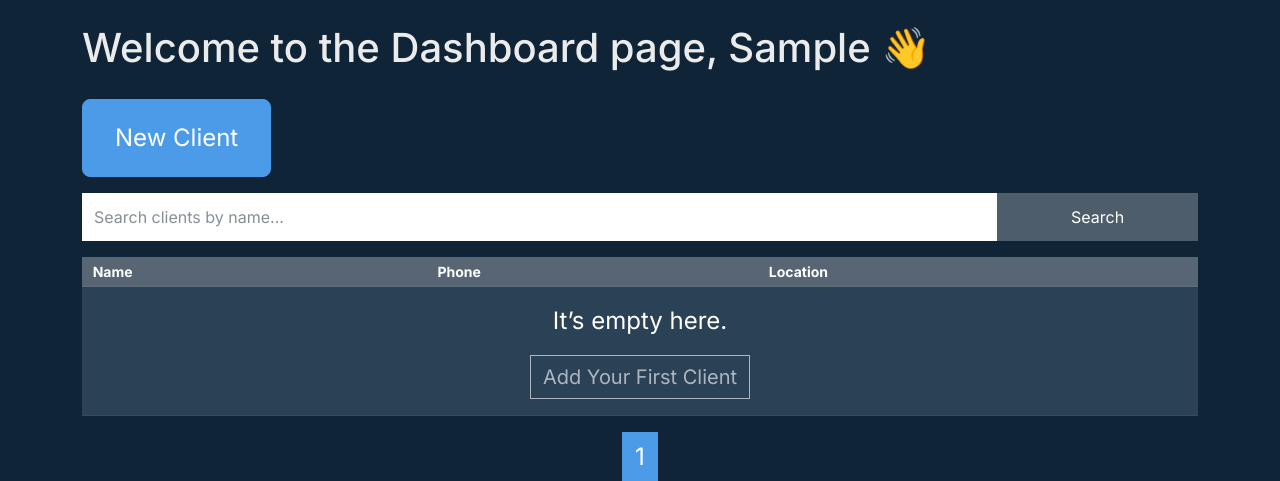
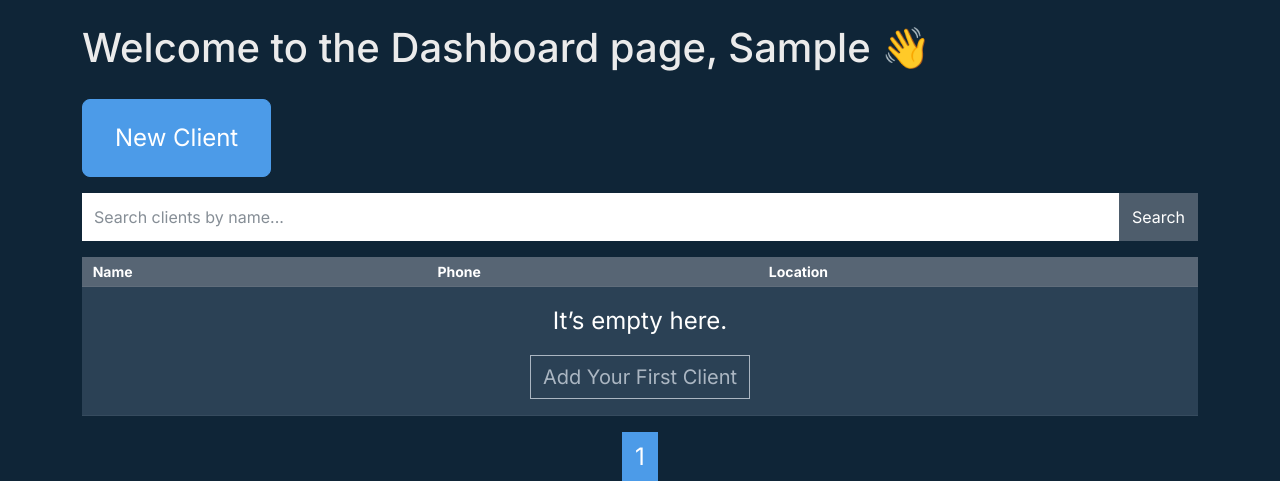
Before and after one commit to yaroslav-matala/stylelink-crm, a Django app: page /dashboard in a window 1280 px wide. Shown: the part 86-567 px from the top of the page. Run offline with Django 4.2, Linux system fonts and the light colour scheme; the visitor is signed in with stand-in values (Sample User, id 1); data that the repository does not hold is empty; some libraries are stand-ins or nearby versions.

Commit message:
search button width adjusted

```diff
--- a/static/css/style.css
+++ b/static/css/style.css
@@ -192,10 +192,6 @@ hr {
   height: 3rem;
 }
 
-#search-button {
-  width: 18%;
-}
-
 /* View Client */
 #view-client-wrapper {
   max-width: 550px;
```
